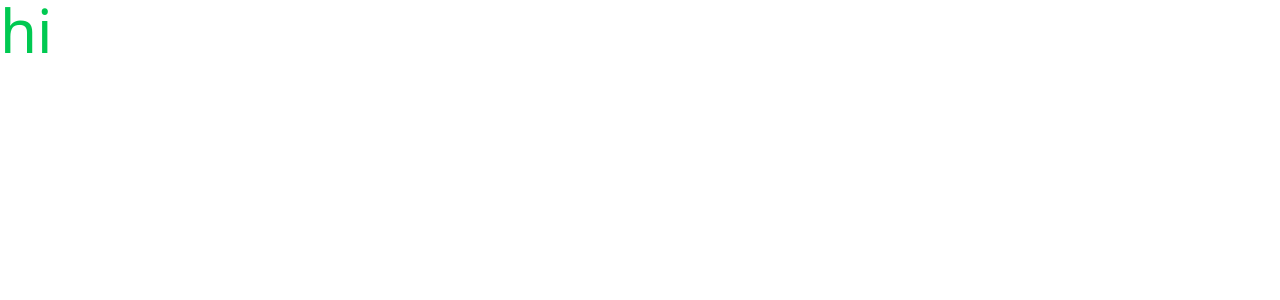
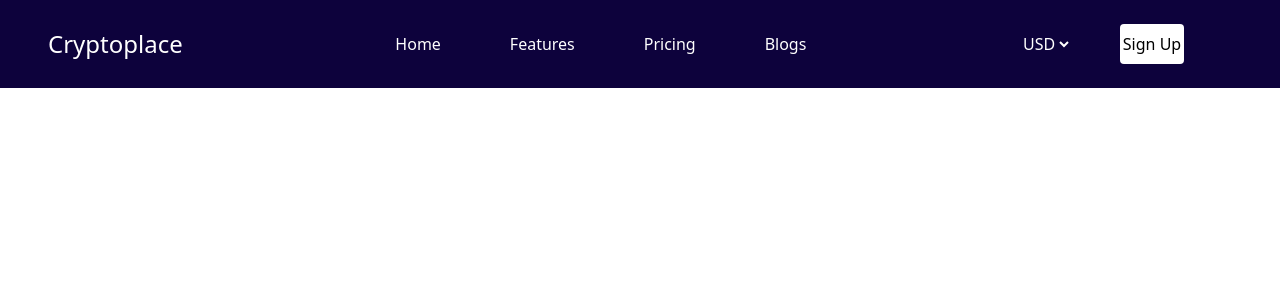
Before and after one commit to ahmad4948/Crypto-place, a React (Vite) app: page / in a window 1280 px wide. Shown: the top 300 px of the page. Built offline with nearby package versions, Linux system fonts and the light colour scheme.

Commit message:
Header layout

```diff
--- a/src/App.tsx
+++ b/src/App.tsx
@@ -1,10 +1,11 @@
 import { useState } from 'react'
 import './App.css'
-
+import Header from './Header.tsx'
 function App() {
   return (
     <>
-     <p className='text-green-500 text-6xl'>hi</p>
+    <Header/>
+
     </>
   )
 }
--- /dev/null
+++ b/src/Header.tsx
@@ -0,0 +1,20 @@
+function Header(){
+return(
+   <nav className="bg-[#0d023c] h-22 flex">
+      <h1 className="text-white text-2xl my-auto ml-12">Cryptoplace</h1>
+      <ul className="text-white flex justify-around w-120 mx-auto my-auto">
+         <li className="inline-block"> <a href="#">Home</a></li>
+         <li className="inline-block"> <a href="#">Features</a></li>
+         <li className="inline-block"> <a href="#">Pricing</a></li>
+         <li className="inline-block"> <a href="#">Blogs</a></li>
+      </ul>
+      <select className="text-white mr-12 bg-[#0d023c]">
+         <option className="">USD</option>
+         <option>EUR</option>
+         <option>EGP</option>
+      </select>
+      <button className="text-black rounded bg-white mr-24 h-10 my-auto w-16">Sign Up</button>
+   </nav>
+)
+}
+export default Header;
```
Also changed, not shown: public/banana.jpg (added).
